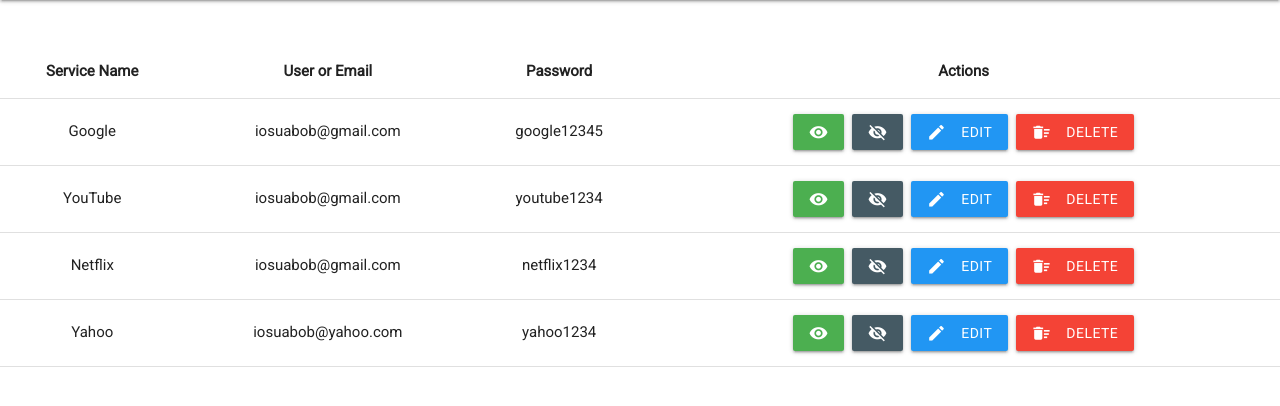
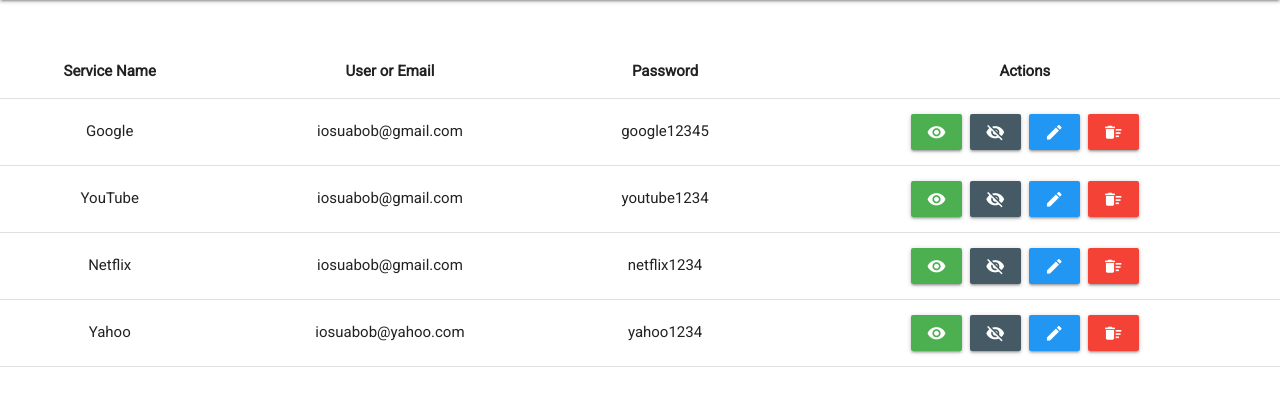
Before and after one commit to Iosuaa/lock-it, a Django app: page /service-list/ in a window 1280 px wide. Shown: the part 64-470 px from the top of the page. Run offline with Django 3.2, Linux system fonts and the light colour scheme; a user stored in the database is signed in; data comes from the database, SQL or seed files in the repository; both versions use the stored data as it was after the commit.

Commit message:
btns text removal & service update form

```diff
--- a/services/views.py
+++ b/services/views.py
@@ -4,7 +4,7 @@
 from django.urls import reverse_lazy
 from django.views.generic import CreateView, ListView, UpdateView, DeleteView
 
-from services.forms import ServiceForm
+from services.forms import ServiceForm, ServiceUpdateForm
 from services.models import Service
 
 
@@ -19,13 +19,13 @@
     template_name = 'services/service_list.html'
     model = Service
     context_object_name = 'all_services'
-    form_class = ServiceForm
 
 
 class ServiceUpdateView(LoginRequiredMixin, UpdateView):
     template_name = 'services/service_update.html'
     model = Service
-    fields = '__all__'
+    # fields = '__all__'
+    form_class = ServiceUpdateForm
     success_url = reverse_lazy('services:service_list')
 
 
--- a/templates/services/service_list.html
+++ b/templates/services/service_list.html
@@ -39,9 +39,9 @@
                     <a class="waves-effect waves-light blue-grey darken-2 btn" href="#"><i
                             class="material-icons center">visibility_off</i></a>&nbsp;
                     <a class="waves-effect waves-light blue btn" href={% url 'services:service_update' service.id %}><i
-                            class="material-icons left">mode_edit</i>Edit</a>&nbsp;
+                            class="material-icons center">mode_edit</i></a>&nbsp;
                     <a class="waves-effect waves-light red btn" href={% url 'services:service_delete' service.id %}><i
-                            class="material-icons left">delete_sweep</i>Delete</a>
+                            class="material-icons center">delete_sweep</i></a>
                 </td>
             </tr>
         {% endfor %}
```
Also changed, not shown: services/forms.py (+17 -0 lines), db.sqlite3.
